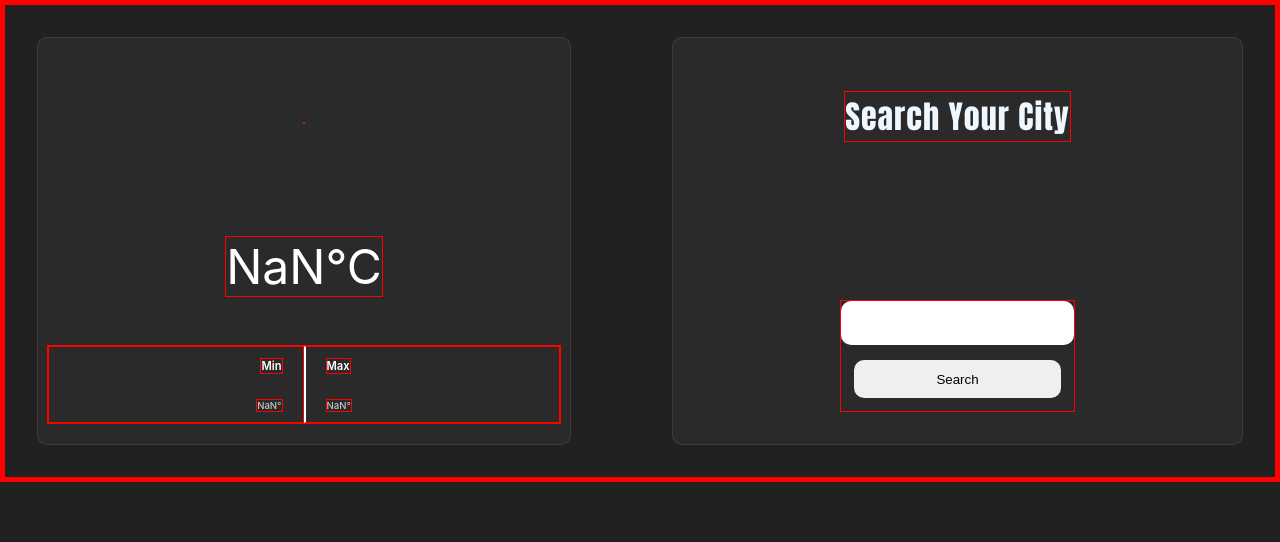
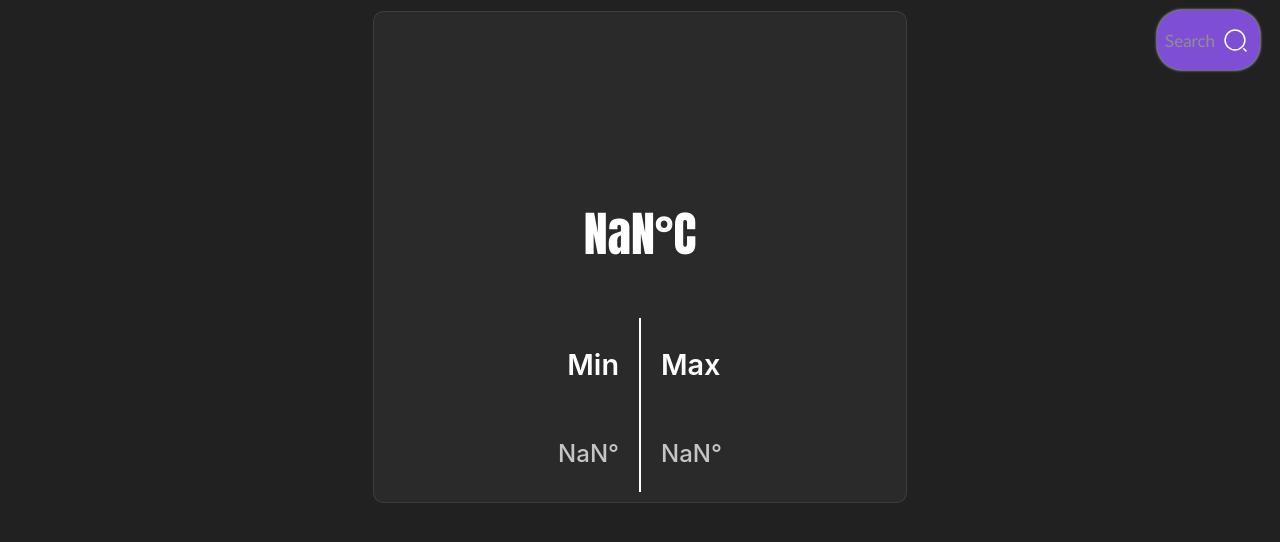
Before and after one commit to prashantj510/weather-app, a React (Create React App) app: page / in a window 1280 px wide. Shown: the top 542 px of the page. Built offline with nearby package versions, Linux system fonts and the light colour scheme; no server answers.

Commit message:
>Icon Change >Clear Input field after submit >css changes

```diff
--- a/public/index.html
+++ b/public/index.html
@@ -24,7 +24,7 @@
       work correctly both with client-side routing and a non-root public URL.
       Learn how to configure a non-root public URL by running `npm run build`.
     -->
-    <title>React App</title>
+    <title>Weather App</title>
   </head>
   <body>
     <noscript>You need to enable JavaScript to run this app.</noscript>
--- a/src/App.css
+++ b/src/App.css
@@ -2,9 +2,9 @@ body {
   background-color: #212121;
 
 }
-*{
+/* *{
     border: 1px solid red;
-}
+} */
 /* html{} */
 
 
--- a/src/Components/WeatherCard/WeatherCard.css
+++ b/src/Components/WeatherCard/WeatherCard.css
@@ -4,16 +4,17 @@
     width: 40vw;
     /* height: 30vh; */
     display: flex;
+    position: relative;
     flex-direction: column;
     align-items: center;
-    justify-content: space-between;
-    padding: 20px 10px;
+    justify-content: center;
+    padding: 10px 10px;
     border-radius: 10px;
     backdrop-filter: blur(30px);
     background-color: rgba(65, 65, 65, 0.308);
     border: 1px solid rgba(255, 255, 255, 0.089);
     cursor: pointer;
-    margin: 2rem;
+    margin: 0.7rem;
     transition: all 1s;
   }
   @media screen and (max-width: 600px) {
@@ -35,6 +36,8 @@
    */
   .temp {
     font-size: 3em;
+    font-family: Impact, 'Arial Narrow Bold', sans-serif;
+    font-weight: bolder;
     color: white;
   }
 
@@ -61,13 +64,13 @@
   }
 
   .maxHeading,.minHeading {
-    font-size: 0.7em;
+    font-size: 1.8rem;
     font-weight: 600;
     color: white;
   }
 
   .maxTemp,.minTemp {
-    font-size: 0.6em;
+    font-size: 1.5em;
     font-weight: 500;
     color: rgb(197, 197, 197);
   }
--- a/src/Components/WeatherSearch/SearchWeather.css
+++ b/src/Components/WeatherSearch/SearchWeather.css
@@ -1,78 +1,88 @@
-.searchBox {
-    display: flex;
-    /* height: 30vh; */
-    /* width: 20vw; */
-    background-color: aquamarine;
-    flex-direction: column;
-    margin: 2rem;
-    padding: 2rem;
-    align-items: center;
-    justify-content: space-between;
-    border-radius: 10px;
-    backdrop-filter: blur(30px);
-    background-color: rgba(65, 65, 65, 0.308);
-    border: 1px solid rgba(255, 255, 255, 0.089);
-    cursor: pointer;
-}
-.searchBox>h1{
-    color: aliceblue;
-    font-family: Impact, Haettenschweiler, 'Arial Narrow Bold', sans-serif;
-    font-weight: 400;
-    letter-spacing: 1px;
-}
-.form {
-    display: flex;
-    flex-direction: column;
-    gap: 3px;
+.mainDiv {
+  display: flex;
+  justify-content: center;
+  align-items: center;
+  transition: 1s;
+  /* gap: 10px; */
 }
 
-.search-input {
-    outline: none;
-    font-size: medium;
-    padding: .8rem;
-    border-radius: 10px;
-    border: none;
+@media screen and (max-width: 600px) {
+  .mainDiv {
+    display: flex;
+    transition: 2s;
+    margin-top: 80px;
+    justify-content: center;
+    align-items: center;
+  }
 }
 
-.search-input:active {
-    border: none;
+.input-wrapper {
+  display: flex;
+  align-items: center;
+  justify-content: center;
+  gap: 15px;
+  position: relative;
 }
 
-.search {
-    padding: .7rem;
-    margin: .8rem;
-    border-radius: 10px;
-    border: none;
-    transition: all 1s;
+.input {
+  border-style: none;
+  height: 50px;
+  width: 50px;
+  padding: 5px 8px;
+  outline: none;
+  border-radius: 25px;
+  transition: 0.5s ease-in-out;
+  background-color: #7e4fd4;
+  box-shadow: 0px 0px 3px #f3f3f3;
+  padding-right: 45px;
+  color: #fff;
 }
 
-.search:hover {
-    transform: scale(1.05);
-}
-.search:active{
-    color: aliceblue;
-    background-color: rgb(32, 31, 31);
+.input::placeholder,
+.input {
+  font-family: "Trebuchet MS", "Lucida Sans Unicode", "Lucida Grande",
+    "Lucida Sans", Arial, sans-serif;
+  font-size: 17px;
 }
 
+.input::placeholder {
+  color: #8f8f8f;
+}
 
-.mainDiv{
-    display: grid;
-    grid-template-columns: repeat(auto-fit,minmax(200px,1fr));
-    /* grid-template-rows: auto auto; */
-    /* justify-content: center; */
-    /* align-items: center; */
-    transition: 2s;
-    /* gap: 10px; */
-  }
+.icon {
+  display: flex;
+  align-items: center;
+  justify-content: center;
+  position: absolute;
+  right: 0px;
+  cursor: pointer;
+  width: 50px;
+  height: 50px;
+  outline: none;
+  border-style: none;
+  border-radius: 50%;
+  pointer-events: painted;
+  background-color: transparent;
+  transition: 0.2s linear;
+}
 
-  @media screen and (max-width: 600px) {
-    .mainDiv{
-      display: grid;
-  justify-content: center;
-  align-items: center;
-      grid-template-columns: 1fr ;
-    grid-template-rows: 1fr ;
+.icon:focus ~ .input,
+.input:focus {
+  box-shadow: none;
+  width: 240px;
+  border-radius: 0px;
+  background-color: transparent;
+  border-bottom: 3px solid #7e4fd4;
+  transition: all 500ms cubic-bezier(0, 0.11, 0.35, 2);
+}
 
-      transition: 2s;
-    }
-  }
+.form {
+  display: flex;
+  position: fixed;
+  top: 10px;
+  right: 20px;
+  z-index: 10;
+
+  width: max-content;
+  height: min-content;
+}
--- a/src/Components/WeatherSearch/SearchWeather.jsx
+++ b/src/Components/WeatherSearch/SearchWeather.jsx
@@ -4,8 +4,6 @@ import axios from "axios";
 import WeatherCard from "../WeatherCard/WeatherCard";
 
 const SearchWeather = () => {
-  // const city = useContext();
-  // const cityTemp = useContext();
   const apiKey = "216138c74d3d18643fbd5cd27eb457f7";
   const [data, setData] = useState({});
   const [inputCity, setInputCity] = useState("");
@@ -40,12 +38,14 @@ const SearchWeather = () => {
 
   const submitHandler = (event) => {
     event.preventDefault();
+    setInputCity("");
   };
   const handleSearch = () => {
     getWeather(inputCity);
   };
 
   return (
+    <div className="searchDiv">
       <div className="mainDiv">
         <WeatherCard
           weatherTemp={data?.main?.temp}
@@ -53,20 +53,44 @@ const SearchWeather = () => {
           maxTemp={data?.main?.temp_max}
           CityName={data?.name}
         />
-      <div className="searchBox">
-        <h1>Search Your City </h1>
+
+      </div>
       <form className="form" onSubmit={submitHandler}>
+        <div className="input-wrapper">
+          <button className="icon" onClick={handleSearch} type="search">
+            <svg
+              xmlns="http://www.w3.org/2000/svg"
+              fill="none"
+              viewBox="0 0 24 24"
+              height="25px"
+              width="25px"
+            >
+              <path
+                stroke-linejoin="round"
+                stroke-linecap="round"
+                stroke-width="1.5"
+                stroke="#fff"
+                d="M11.5 21C16.7467 21 21 16.7467 21 11.5C21 6.25329 16.7467 2 11.5 2C6.25329 2 2 6.25329 2 11.5C2 16.7467 6.25329 21 11.5 21Z"
+              ></path>
+              <path
+                stroke-linejoin="round"
+                stroke-linecap="round"
+                stroke-width="1.5"
+                stroke="#fff"
+                d="M22 22L20 20"
+              ></path>
+            </svg>
+          </button>
           <input
-            className="search-input"
+            placeholder="Search Your City.."
+            className="input"
+            name="text"
             type="text"
             value={inputCity}
             onChange={changeHandler}
           />
-          <button className="search" type="search" onClick={handleSearch}>
-            Search
-          </button>
+        </div>
       </form>
-      </div>
     </div>
   );
 };
```
Also changed, not shown: 1 other file (tests, documents, lock files or other folders). Lines whose indentation alone changed are shown as unchanged.
